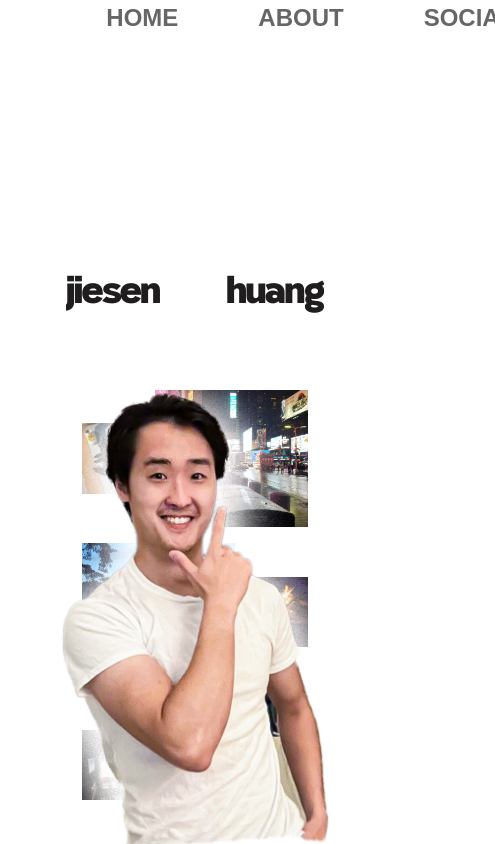
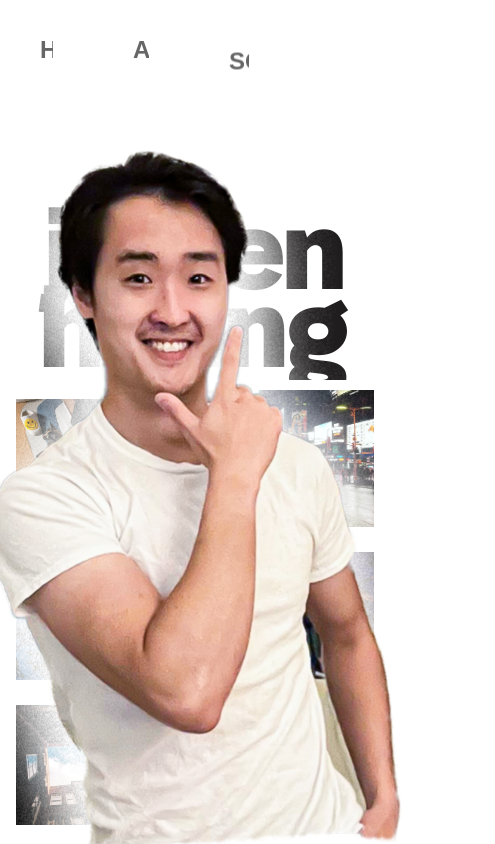
Before and after one commit to senjieh/personal-portfolio-site, a Next.js app: page / in a window 390 px wide. Shown: the whole page, 495 px wide, since content can reach past the window. Built offline with nearby package versions, Linux system fonts and the light colour scheme.

Commit message:
Feature: Home Page Responsiveness

```diff
--- a/app/components/nav.js
+++ b/app/components/nav.js
@@ -12,16 +12,16 @@ import axios from 'axios';
 export default function Nav() {
   return (
     <nav className="nav">
-        <div className="mx-10">
+        <div id="link1" className="mx-10">
           <Link href="/" className="nav-link">HOME</Link>
         </div>
-        <div className="mx-10">
+        <div id="link2" className="mx-10">
           <Link href="/about" className="nav-link">ABOUT</Link>
         </div>
-        <div className="mx-10">
+        <div id="link3" className="mx-10">
           <Link href="/about" className="nav-link">SOCIALS</Link>
         </div>
-        <div className="mx-10">
+        <div id="link4" className="mx-10">
           <Link href="/contact" className="nav-link">CONTACT</Link>
         </div>
     </nav>
--- a/app/globals.css
+++ b/app/globals.css
@@ -4,9 +4,13 @@
 
 
 @keyframes mainDivContainerIntro{
-  0% { width: 100%; }
-  50% { width: 100%; }
+  0% { width: 100vw; }
+  50% { width: 100vw; }
   100% { width: 66%; }
+}
+
+main{
+  width: 100vw;
 }
 
 .main-div{
@@ -17,6 +21,7 @@
 body{
   background-color: #ffffff;
   color: #07111a;
+  overflow: hidden;
 }
 @import url('https://fonts.googleapis.com/css2?family=Space+Grotesk:wght@400;500;700&display=swap');
 
@@ -25,16 +30,37 @@ body{
   font-weight: 700;
   font-size:  24px;
   color: #666666;
+  line-height: 100px;
+  overflow: hidden;
 }
 
+
+#link1{
+  animation: headlinerTextAnim 4s 1s cubic-bezier(.75, 0, .25, 1) both;
+  overflow: hidden;
+}
+
+#link2{
+  animation: headlinerTextAnim 4s 1.5s cubic-bezier(.75, 0, .25, 1) both;
+  overflow: hidden;
+}
+#link3{
+  animation: headlinerTextAnim 4s 2s cubic-bezier(.75, 0, .25, 1) both;
+  overflow: hidden;
+}
+#link4{
+  animation: headlinerTextAnim 4s 2.5s cubic-bezier(.75, 0, .25, 1) both;
+  overflow: hidden;
+}
 
 .nav{
   position: fixed;
   display: flex;
   justify-content: space-between;
-  margin-bottom: -20px;
+  margin-bottom: -100px;
   width: 66%;
   z-index: 50;
+  overflow: hidden;
 }
 
 @font-face {
@@ -91,6 +117,9 @@ body{
 }
 
 @keyframes headlinerTextAnim {
+  0%{
+    transform: translate3d(0px, 12rem, 0px) scale3d(1, 1, 1) rotateX(-120deg) rotateY(0deg) rotateZ(0deg) skew(-12deg, 0deg);
+  }
   50% {
     transform: translate3d(0px, 12rem, 0px) scale3d(1, 1, 1) rotateX(-120deg) rotateY(0deg) rotateZ(0deg) skew(-12deg, 0deg);
   }
@@ -202,10 +231,46 @@ body{
 .p-self-img {
   transform-style:flat;
   animation: pSelfImgAnimation 4s cubic-bezier(.75, 0, .25, 1) both;
+  z-index: 100;
+  min-width: 600px;
 }
 
 
 /* Instagram Grid */
-@media only screen and (max-height: 900px){
+@media only screen and (max-width: 1150px){
+
+  @keyframes mainDivContainerIntro{
+    0% { width: 100vw; }
+    50% { width: 100vw; }
+    100% { width: 100%; }
+  }
+
+  .h1lg{
+    line-height: 15vw;
+    font-size: 15vw;
+  }
+
+  .nav{
+    width: 100%;
+  }
+
+  .main-div{
+    width: 100%;
+    animation: mainDivContainerIntro 4s cubic-bezier(.75, 0, .25, 1) both;
+  }
 
 }
+/* Instagram Grid */
+@media only screen and (max-width: 750px){
+
+  .h1lg{
+    line-height: 20vw;
+    font-size: 30vw;
+  }
+
+  .headliner-container{
+    flex-direction: column;
+    align-items: center;
+    justify-content: end;
+  }
+}
--- a/app/page.js
+++ b/app/page.js
@@ -44,7 +44,7 @@ export default function Home() {
   const isLoaded = useImageLoader();
 
   return (
-    <main className="flex w-screen flex-col items-center">
+    <main className="flex flex-col items-center">
       <Nav />
       <div className="fixed inset-0 flex items-center justify-center z-40">
         {/* <LottieAnimation animationData={introAnimationData} /> */}
```
